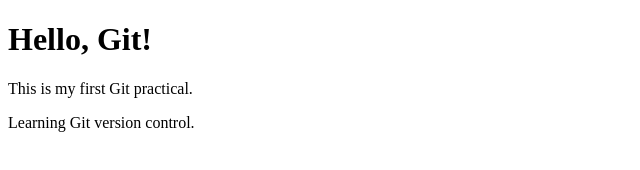
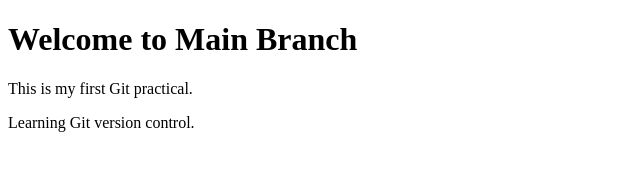
Before and after one commit to 123thakur4/Git-Practicals, a plain HTML site: page index.html in a window 1280 px wide. Shown: the whole page, without its empty margins (0-640 px from the left). Drawn offline with Linux system fonts and the light colour scheme.

Commit message:
Update heading in main branch

```diff
--- a/index.html
+++ b/index.html
@@ -4,7 +4,7 @@
     <title>My First Git Project</title>
 </head>
 <body>
-    <h1>Hello, Git!</h1>
+    <h1>Welcome to Main Branch</h1>
     <p>This is my first Git practical.</p>
      <p>Learning Git version control.</p>
 </body>
```
